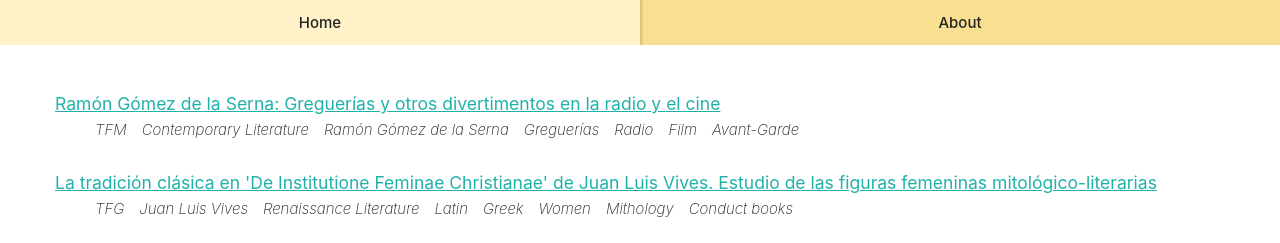
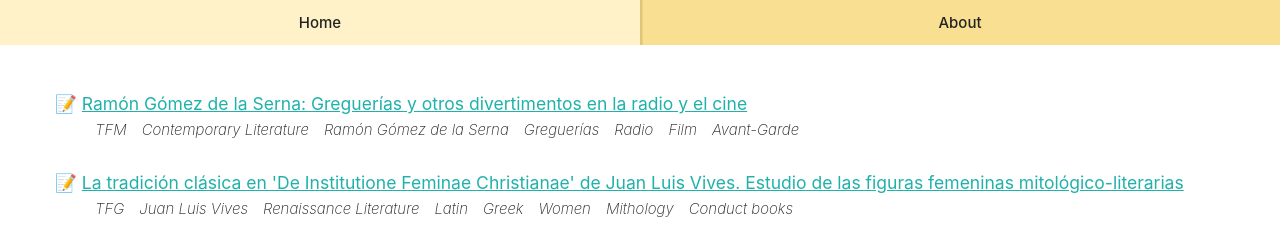
Before and after one commit to maremarismaria/mariamorales-wiki, a Vue app: page /philology/articles in a window 1280 px wide. Shown: the top 243 px of the page. Built offline with nearby package versions, Linux system fonts and the light colour scheme.

Commit message:
💄 Styling

```diff
--- a/src/components/Articles/ArticleItem.vue
+++ b/src/components/Articles/ArticleItem.vue
@@ -21,6 +21,7 @@ defineOptions({
     <details open>
       <summary>
         <h3 class="title">
+          <span>📝&nbsp;</span>
           <a :href="article.href" target="_blank">{{ article.title }}</a>
         </h3>
         <p class="subtitle" v-if="article.en_title">{{ article.en_title }}</p>
```
